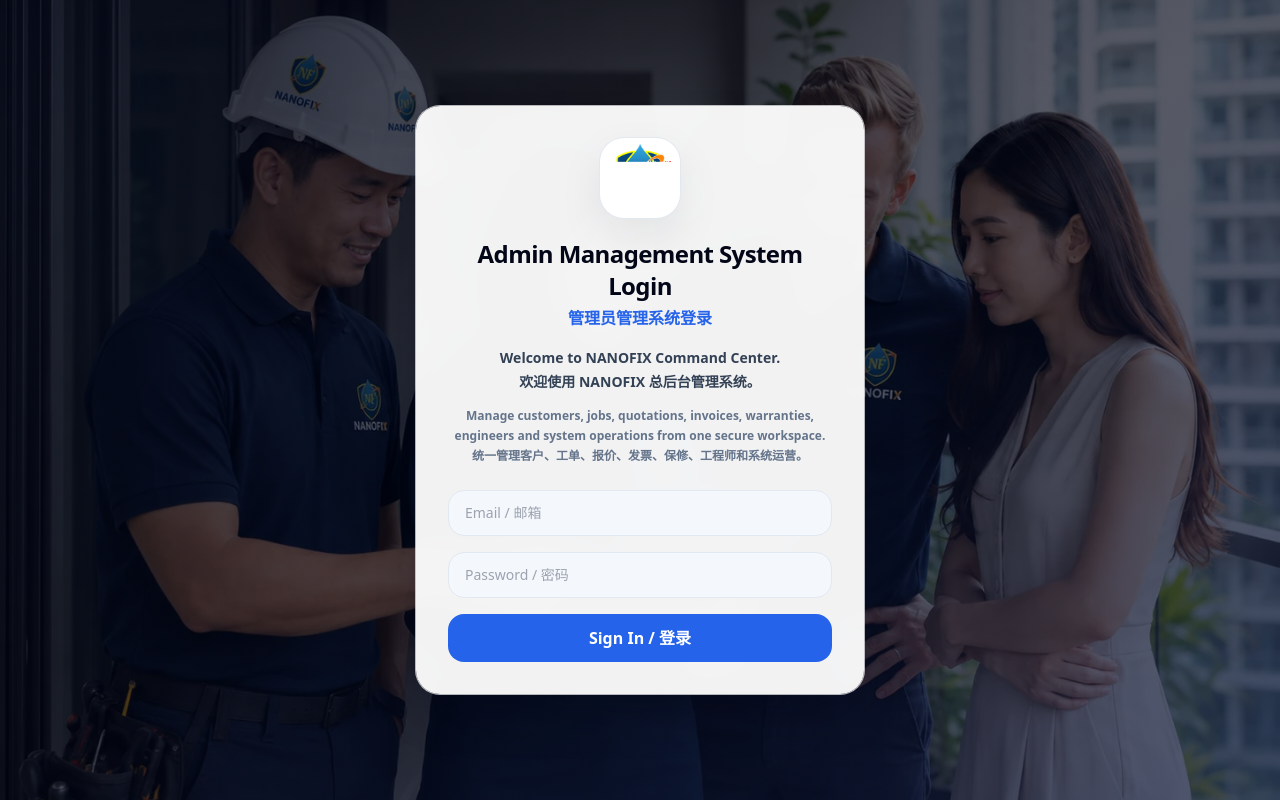
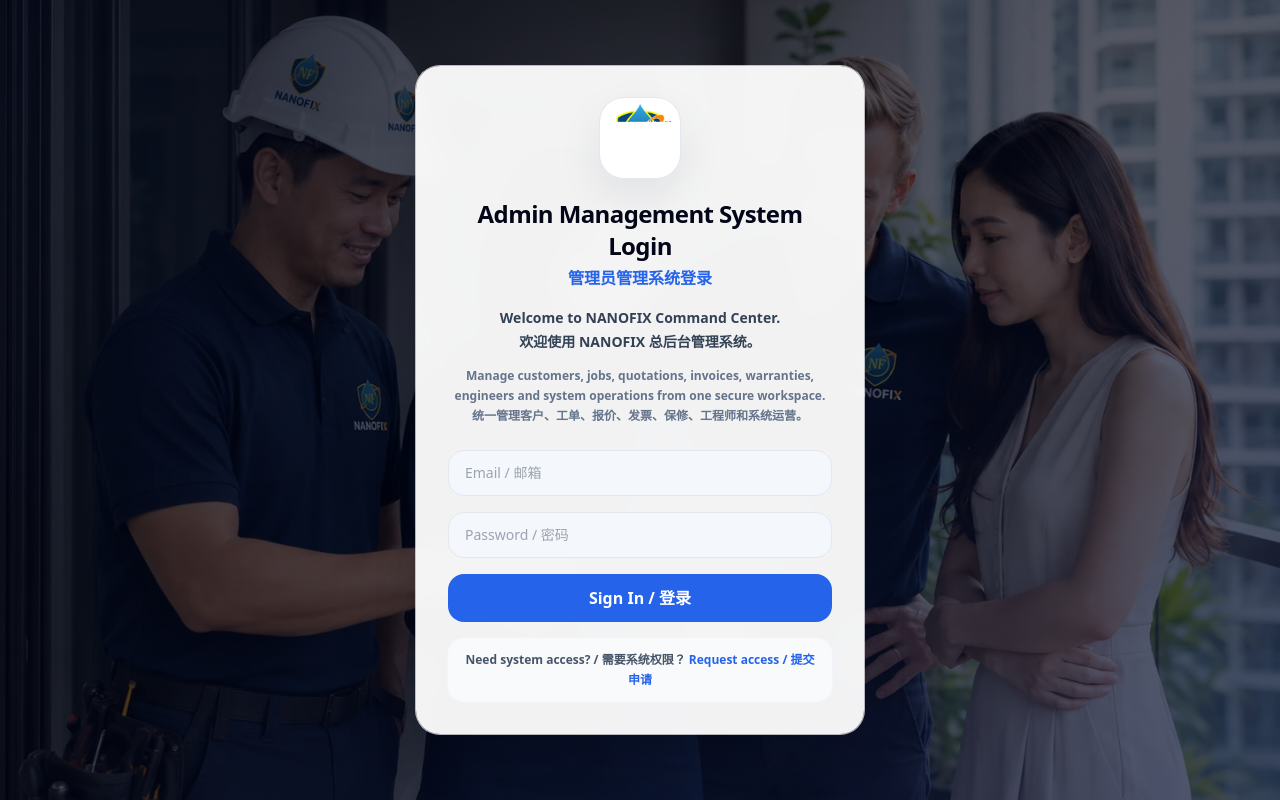
Before and after one commit to gaven2027-hash/NANOFIX_V28_UNIFIED_WEBSITE_ADMIN, a Next.js app: page /login/admin in a window 1280 px wide. Built offline with nearby package versions, Linux system fonts and the light colour scheme; no server answers.

Commit message:
Add access request button on login page

```diff
--- a/app/login/admin/page.tsx
+++ b/app/login/admin/page.tsx
@@ -1,4 +1,5 @@
 import type { Metadata } from 'next';
+import Link from 'next/link';
 import { AuthPageShell } from '@/components/AuthPageShell';
 import { LoginForm } from '../LoginForm';
 
@@ -13,6 +14,10 @@ export default function AdminLoginPage() {
   return (
     <AuthPageShell>
       <LoginForm forcedContext="admin" />
+      <div className="mt-4 rounded-2xl bg-slate-50 px-4 py-3 text-center text-xs font-semibold leading-5 text-slate-600 ring-1 ring-slate-100">
+        Need system access? / 需要系统权限？{' '}
+        <Link className="font-black text-activeBlue" href="/register/admin">Request access / 提交申请</Link>
+      </div>
     </AuthPageShell>
   );
 }
```
